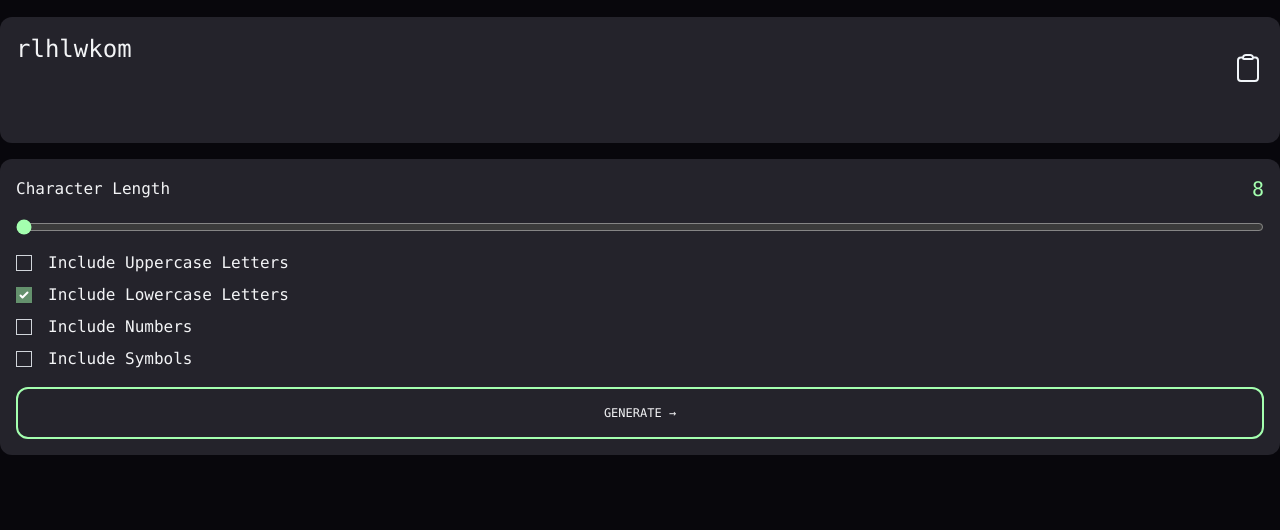
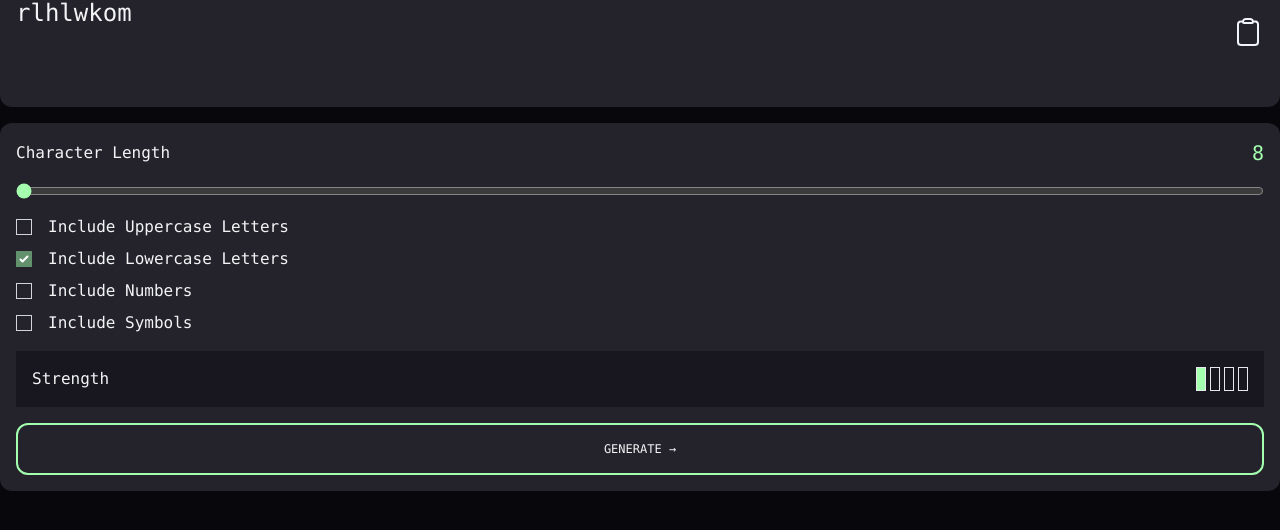
Before and after one commit to 3PSY0N/Password-Generator-JS, a website built with Vite: page index.html in a window 1280 px wide. Shown: the part 210-740 px from the top of the page. Built offline with nearby package versions, Linux system fonts and the light colour scheme.

Commit message:
added password strength calculation

```diff
--- a/index.html
+++ b/index.html
@@ -56,17 +56,17 @@
                     </div>
 
                 </div>
-            <!--
+
                 <div class="bg-tdark-200 p-4 flex justify-between">
                     <span>Strength</span>
-              <div class="flex gap-1">
+                    <div id="passwordStrength" class="flex gap-1">
                         <span class="border px-1"></span>
                         <span class="border px-1"></span>
                         <span class="border px-1"></span>
                         <span class="border px-1"></span>
                     </div>
                 </div>
-            -->
+
                 <button id="generateButton" class="rounded-xl border-2 border-tgreen hover:bg-tgreen hover:text-tdark-300 w-full px-4 py-4 transition text-xs uppercase">Generate &rarr;</button>
             </div>
         </div>
--- a/src/main.ts
+++ b/src/main.ts
@@ -10,10 +10,15 @@ const includeCharsSymbols   = document.querySelector<HTMLInputElement>('#include
 const generateButton        = document.querySelector<HTMLButtonElement>('#generateButton')!;
 const copyButton            = document.querySelector<SVGElement>('#copyButton')!;
 const copiedSuccess         = document.querySelector<HTMLParagraphElement>('#copiedSuccess')!;
+const passwordStrength      = document.querySelector<HTMLParagraphElement>('#passwordStrength')!;
+
+let charLengthValue: number
+let possibleChar: number
 
 /* Generate password when range slider is moved */
 charLengthRange.addEventListener('input', (event: Event) => {
     charLength.innerText = (event.target as HTMLInputElement).value
+    charLengthValue = parseInt((event.target as HTMLInputElement).value)
     generatePassword(Number.parseInt(charLengthRange.value))
 })
 
@@ -47,6 +52,7 @@ generatePassword(Number.parseInt(charLengthRange.value))
  * Generate password according to the number of characters indicated by the cursor
  * and according to the checked boxes
  */
+
 function generatePassword(length: number)
 {
     let possibleCharacters: Array<string | any> = []
@@ -73,7 +79,7 @@ function generatePassword(length: number)
         possibleCharacters.push(...generateCharacterFromAsciiRange(91, 96))
         possibleCharacters.push(...generateCharacterFromAsciiRange(123, 126))
     }
-
+    possibleChar = possibleCharacters.length;
     /** Shuffle array for more randomness */
     possibleCharacters = shuffleArray(possibleCharacters)
 
@@ -84,6 +90,7 @@ function generatePassword(length: number)
     })
 
     generatedPassword.innerText = randomPassword
+    updatePasswordStrength()
 }
 
 /**
@@ -120,3 +127,38 @@ function shuffleArray(array: Array<string>): Array<string> {
 function generateRandomIntegerInRange(min: number, max: number): number {
     return Math.floor(Math.random() * (max - min + 1)) + min;
 }
+
+
+/**
+ * Compute the strength of the password
+ */
+//nombreDeChar*log(nombreDeCharPossible)/log(2)
+function computePasswordStrength(): number {
+    const equivalentSizeKey: number = charLengthValue*Math.log(possibleChar)/Math.log(2);
+    if(equivalentSizeKey > 100)
+        return 4;
+    if(equivalentSizeKey > 80)
+        return 3;
+    if(equivalentSizeKey > 64)
+        return 2;
+    return 1;
+
+}
+
+/**
+ * Change Span color based on password strength
+ */
+
+function updatePasswordStrength(): void {
+    const passwordStrengthValue: number = computePasswordStrength();
+    for(let i = 0; i<4; i++)
+    {
+        passwordStrength.children[i].classList.remove('bg-tgreen')
+    }
+    for(let i = 0; i<passwordStrengthValue; i++)
+    {
+        passwordStrength.children[i].classList.add('bg-tgreen')
+    }
+
+
+}
```
Lines whose indentation alone changed are shown as unchanged.
